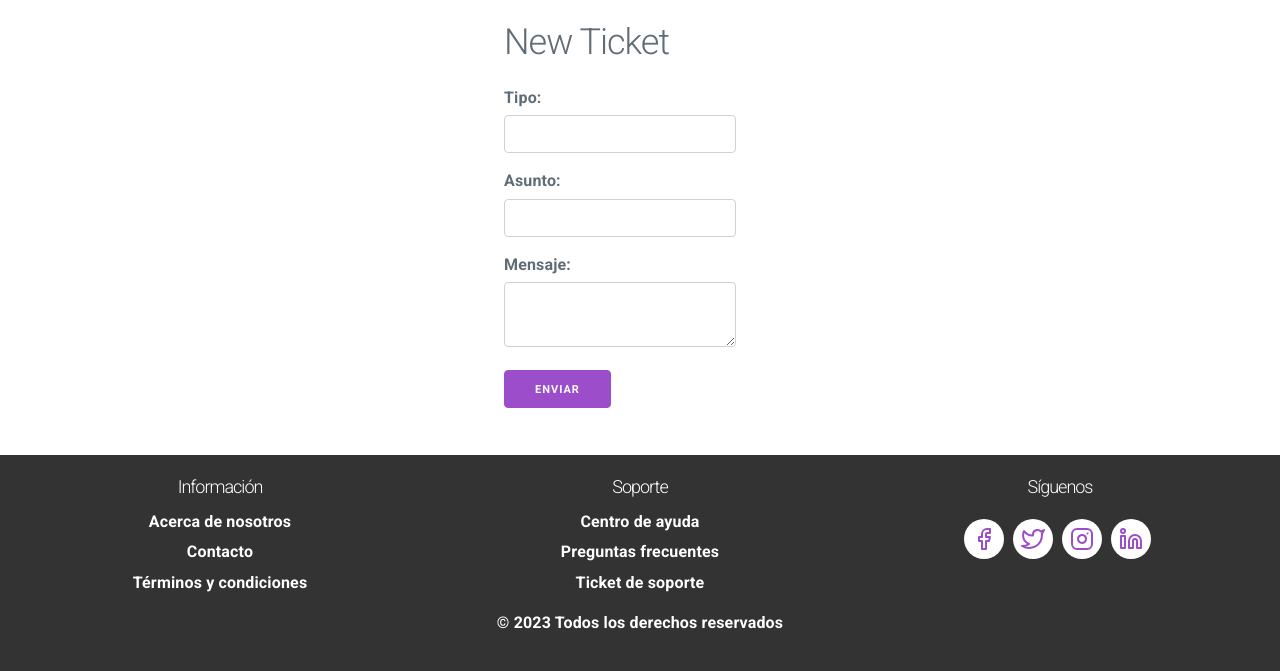
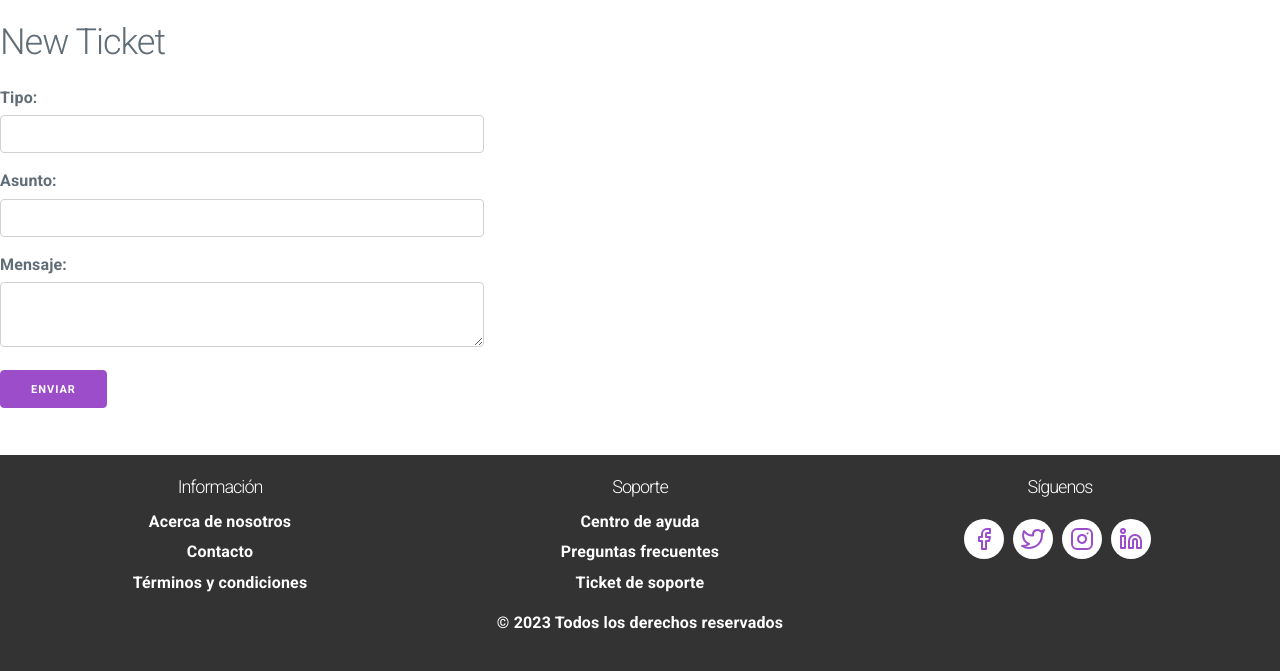
Before and after one commit to JuanelopS/Ticket-Hub, a PHP site: template www/views/ticket/send.php in a window 1280 px wide. Shown: the part 129-800 px from the top of the page. Run offline with PHP 8.4, Linux system fonts and the light colour scheme; the template is opened without the code that fills it, so the values that code supplies are empty; some libraries are stand-ins or nearby versions.

Commit message:
little changes to html

```diff
--- a/www/views/ticket/send.php
+++ b/www/views/ticket/send.php
@@ -1,10 +1,10 @@
         <div class="row">
-            <div class="column column-20 column-offset-40">
+            <div class="column column-40">
                 <h2>New Ticket</h2>
                 <form>
                     <div class="form-group">
                         <label for="subject">Tipo:</label>
-                        <input type="text" id="subject" name="subject" required>
+                        <input type="text" id="type" name="type" required>
                     </div>
                     <div class="form-group">
                         <label for="subject">Asunto:</label>
@@ -12,7 +12,7 @@
                     </div>
                     <div class="form-group">
                         <label for="message">Mensaje:</label>
-                        <textarea id="message" name="message" rows="5" required></textarea>
+                        <textarea id="message" name="message" rows="10" required></textarea>
                     </div>
                     <div class="form-group">
                         <button type="submit">Enviar</button>
```
